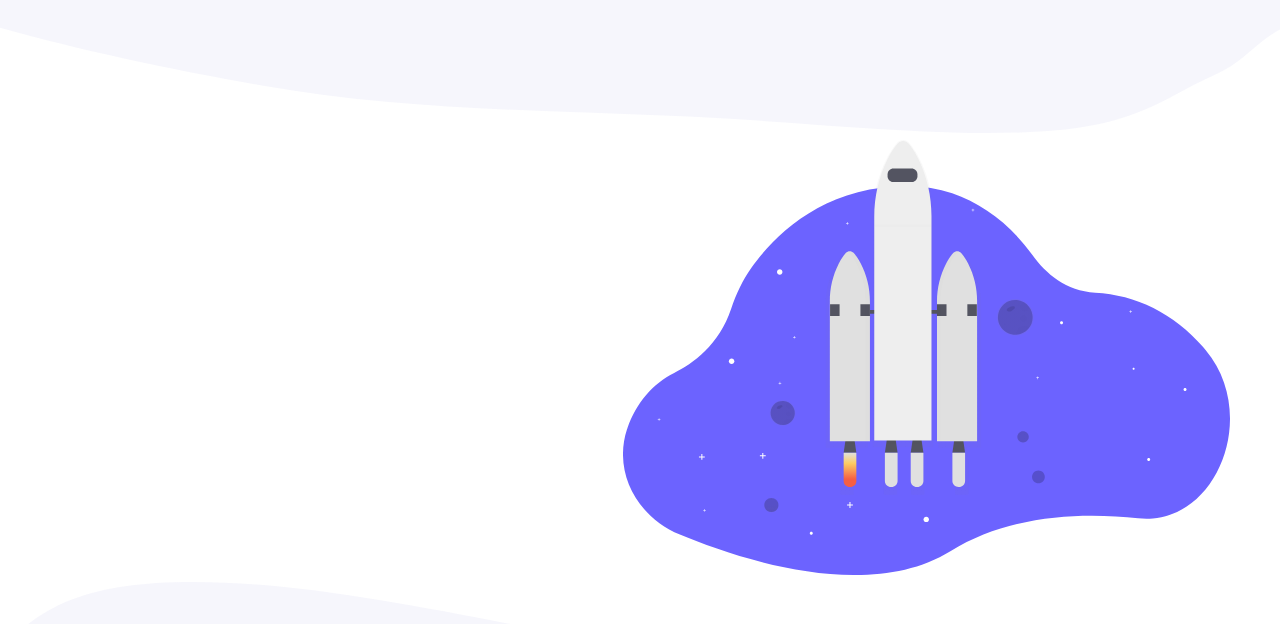
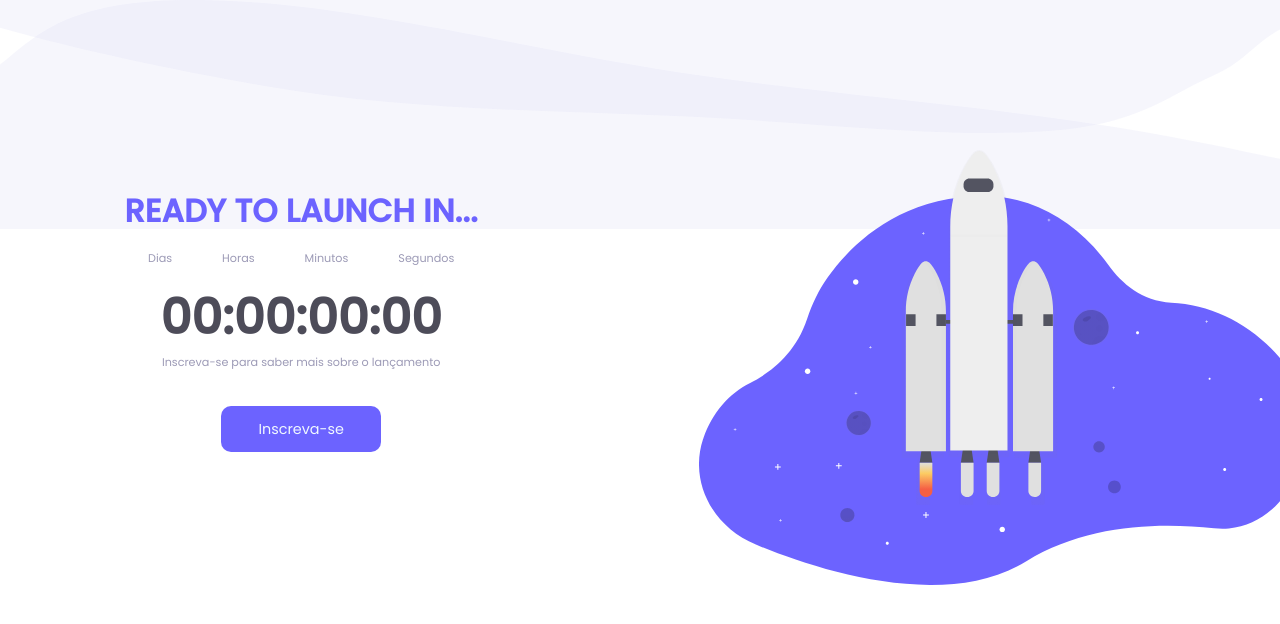
Before and after one commit to paulosantana95/Desafio-Countdown, a plain HTML site: page index.html in a window 1280 px wide. Shown: the top 624 px of the page. Drawn offline with Linux system fonts and the light colour scheme.

Commit message:
layout construction

```diff
--- a/assets/css/style.css
+++ b/assets/css/style.css
@@ -12,12 +12,74 @@
     box-sizing: border-box;
 }
 
-.rocket-image{
-    float: right;
-    margin-right: 50px;
+h1 {
+    color: var(--purple);
 }
 
-.bottom-image {
-    clear: both;
+h2 {
+    color: var(--black);
+    font-size: 3em;
+    text-decoration: none;
+}
 
+p {
+    color: var(--text-color);
+    font-size: 0.7em;
 }
+
+.top-image{
+    position: absolute;
+    width: 1366px;
+    height: 133px;
+    left: 0px;
+    top: 0px;
+}
+
+.rocket-image {
+    position: absolute;
+    width: 607px;
+    height: 435px;
+    left: 699px;
+    top: 150px;
+}
+
+
+
+
+.countdown-area {
+    display: flex;
+    position: absolute;
+    left: 123px;
+    top: 187px;
+    flex-direction: column;
+    align-items: center;
+}
+
+.timer-text-area {
+    display: flex;
+    flex-direction: row;
+}
+
+.timer-text-area p {
+    margin: 15px 25px 15px 25px
+}
+
+
+button {
+    height: 46px;
+    width: 160px;
+    background-color: var(--purple);
+    border-radius: 10px;
+    color: aliceblue;
+    border: none;
+    font-size: 0.9em;
+    margin-top: 35px;
+}
+
+.botton-image {
+    position: fixed;
+    width: 1366px;
+    height: 229px;
+    left: 0px;
+    top: 542px;
+}
--- a/index.html
+++ b/index.html
@@ -12,18 +12,35 @@
         <link rel="icon" type="image/x-icon" href="/assets/img/favicon.ico">
 </head>
 <body>
+    <div class="container">
     <!--TOP-IMAGE-->
         <div class="top-image">
-        <svg width="1366" height="133" viewBox="0 0 1366 133" fill="none" xmlns="http://www.w3.org/2000/svg">
+            <svg width="100%" height="133" viewBox="0 0 1366 133" fill="none" xmlns="http://www.w3.org/2000/svg">
                 <path fill-rule="evenodd" clip-rule="evenodd" d="M1366 0H0V27.6503C79.0078 49.9323 172.154 69.6349 261.729 85.4662C372.219 104.994 481.981 108.913 592.365 112.854L592.365 112.854L592.366 112.854C635.236 114.385 678.2 115.919 721.337 118.372C749.93 119.998 779.133 122.067 808.302 124.134L808.302 124.134C896.408 130.376 984.192 136.596 1053.85 130.511C1119.23 124.8 1150.1 108.243 1181.04 91.6541C1191.39 86.1002 1201.76 80.5429 1213.42 75.3877C1230.71 67.7491 1241.26 58.8166 1251.75 49.9279C1265.59 38.2065 1279.34 26.5613 1308.34 18.0602C1324.57 13.3029 1344.23 9.33452 1366 5.86685V0Z" fill="#DDDBF2" fill-opacity="0.26"/>
                 </svg>
         </div>
 
-    <div>
+        <div class="countdown-area">
+            <h1>READY TO LAUNCH IN...</h1>
+
+            <div class="timer-text-area">
+                <p>Dias</p>
+                <p>Horas</p>
+                <p>Minutos</p>
+                <p>Segundos</p>
+            </div>
+
+            <div class="timer">
+                <h2>00:00:00:00</h2>
+            </div>
+
+            <p>Inscreva-se para saber mais sobre o lançamento</p>
+
+            <button>Inscreva-se</button>
+            <!-- ROCKET IMAGE -->
 
         </div>
 
-    <!-- ROCKET IMAGE -->
         <div class="rocket-image">
             <svg width="607" height="435" viewBox="0 0 607 435" fill="none" xmlns="http://www.w3.org/2000/svg">
                 <g clip-path="url(#clip0)">
@@ -179,7 +196,6 @@
                 </clipPath>
                 </defs>
                 </svg>
-
         </div>
 
         <!--BOTTOM-IMAGE-->
@@ -188,9 +204,7 @@
                 <path fill-rule="evenodd" clip-rule="evenodd" d="M1366 176.569C1347.5 172.74 1329.08 168.973 1310.99 165.273C1278.27 158.581 1246.6 152.104 1217.39 145.862C1110.52 123.024 998.866 110.59 885.94 98.0154C824.929 91.2213 763.545 84.3858 702.342 75.8455C640.836 67.2627 577.857 55.1053 515.316 43.0324C395.552 19.9134 277.395 -2.89553 174.259 0.300998C75.035 3.37627 42.9722 29.5511 10.2842 56.2362L10.2839 56.2365L10.2837 56.2367C6.88785 59.0089 3.4853 61.7866 0 64.5445V229H1366V176.569Z" fill="#DDDBF2" fill-opacity="0.26"/>
                 </svg>
         </footer>
-
-
-
+    </div>
 
 <!--Script--------------------------------------------------------------->
     <script src="/assets/js/main.js"></script>
```
Lines whose indentation alone changed are shown as unchanged.
